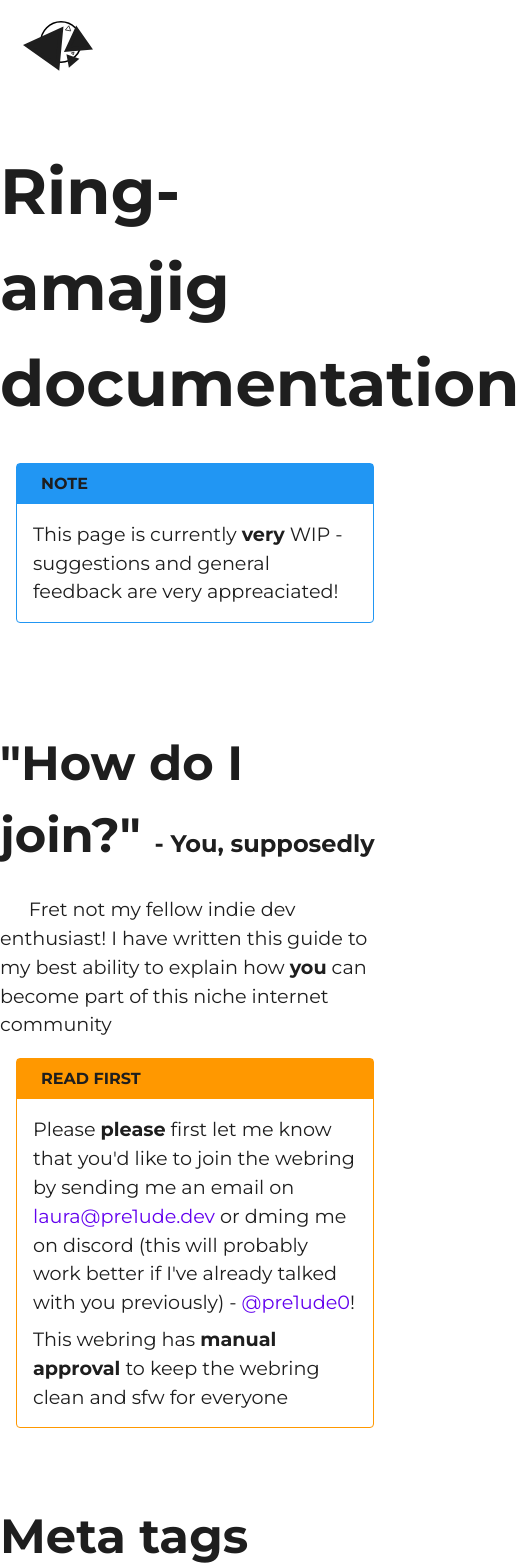
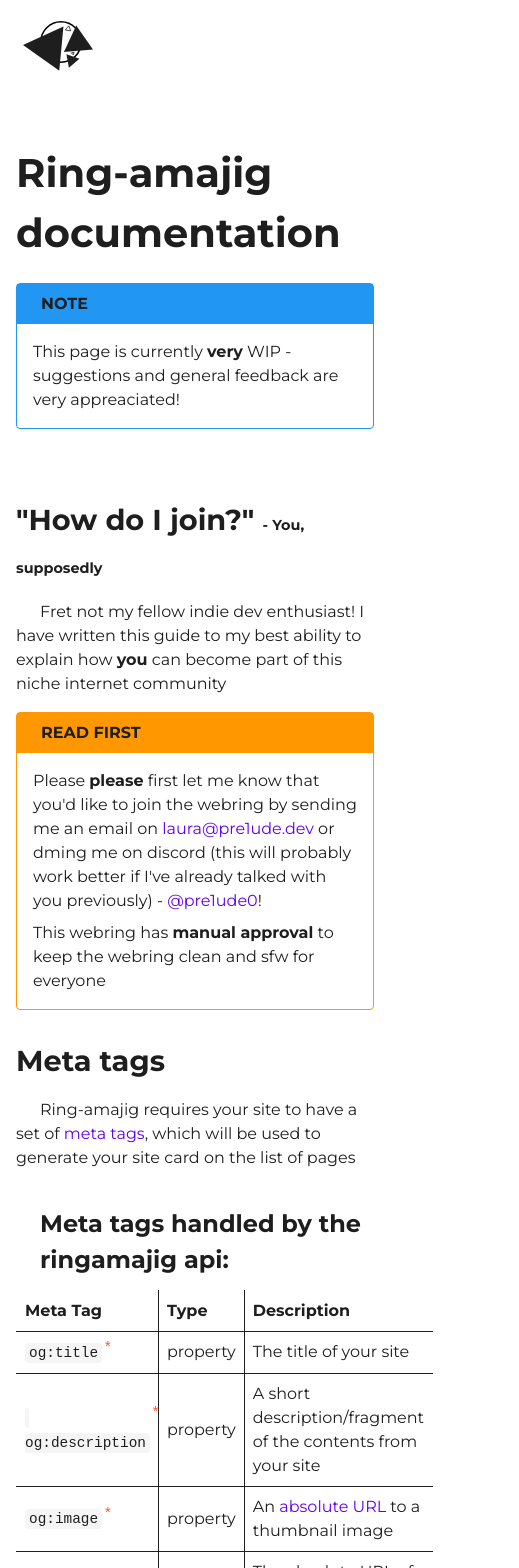
Before and after one commit to Pre1ude0/ringamajig, a SvelteKit app: page /docs in a window 390 px wide. Shown: the top 1568 px of the page, 519 px wide, since content can reach past the window. Built offline with nearby package versions, Linux system fonts and the light colour scheme; a web font is replaced by a local one.

Commit message:
mobile layout

```diff
--- a/src/lib/DarkToggle.svelte
+++ b/src/lib/DarkToggle.svelte
@@ -136,5 +136,11 @@
                 transform 0.2s ease,
                 opacity 0.15s ease-in-out;
         }
+
+        @media screen and (max-width: 600px) {
+            span {
+                display: none;
+            }
+        }
     }
 </style>
--- a/src/routes/(main)/docs/+page.svelte
+++ b/src/routes/(main)/docs/+page.svelte
@@ -510,6 +510,39 @@
         }
     }
 
+    @media screen and (max-width: 600px) {
+        .container {
+            box-sizing: border-box;
+            width: 100%;
+            padding: 1em;
+        }
+        h1 {
+            font-size: 2.5em;
+        }
+
+        h2 {
+            margin-top: 1em;
+            font-size: 1.8em;
+        }
+
+        h3 {
+            font-size: 1.5em;
+        }
+
+        p {
+            font-size: 1em;
+        }
+
+        table {
+            width: 100%;
+            margin-left: 0;
+        }
+
+        note {
+            margin: 0.5em 0;
+        }
+    }
+
     /* li {
         margin-bottom: 0.5em;
         padding-left: 0.5em;
--- a/src/routes/(main)/pageList.svelte
+++ b/src/routes/(main)/pageList.svelte
@@ -35,5 +35,6 @@
         color: var(--fg);
         list-style: none;
         margin: 0;
+        margin-bottom: 40px;
     }
 </style>
--- a/src/routes/(main)/top.svelte
+++ b/src/routes/(main)/top.svelte
@@ -123,4 +123,23 @@
         align-items: center;
         justify-content: center;
     }
+
+    @media screen and (max-width: 600px) {
+        h1 {
+            font-size: 3em;
+        }
+        h2 {
+            font-size: 1.2em;
+        }
+
+        .parent {
+            margin-top: 50px;
+            flex-direction: column-reverse;
+            gap: 0;
+
+            .child {
+                padding: 0;
+            }
+        }
+    }
 </style>
--- a/src/routes/(main)/why/+page.svelte
+++ b/src/routes/(main)/why/+page.svelte
@@ -92,4 +92,24 @@
         text-indent: 2em;
         line-height: 1.5;
     }
+
+    @media screen and (max-width: 600px) {
+        .container {
+            width: 100%;
+            box-sizing: border-box;
+            padding: 20px;
+        }
+
+        h1 {
+            font-size: 4em;
+        }
+
+        h2 {
+            font-size: 1.5em;
+        }
+
+        p {
+            font-size: 1em;
+        }
+    }
 </style>
```
Also changed, not shown: src/routes/(main)/tile.svelte (+31 -0 lines), src/routes/(main)/versionLog.svelte (+57 -8 lines), static/updateLog.md (+12 -3 lines).
